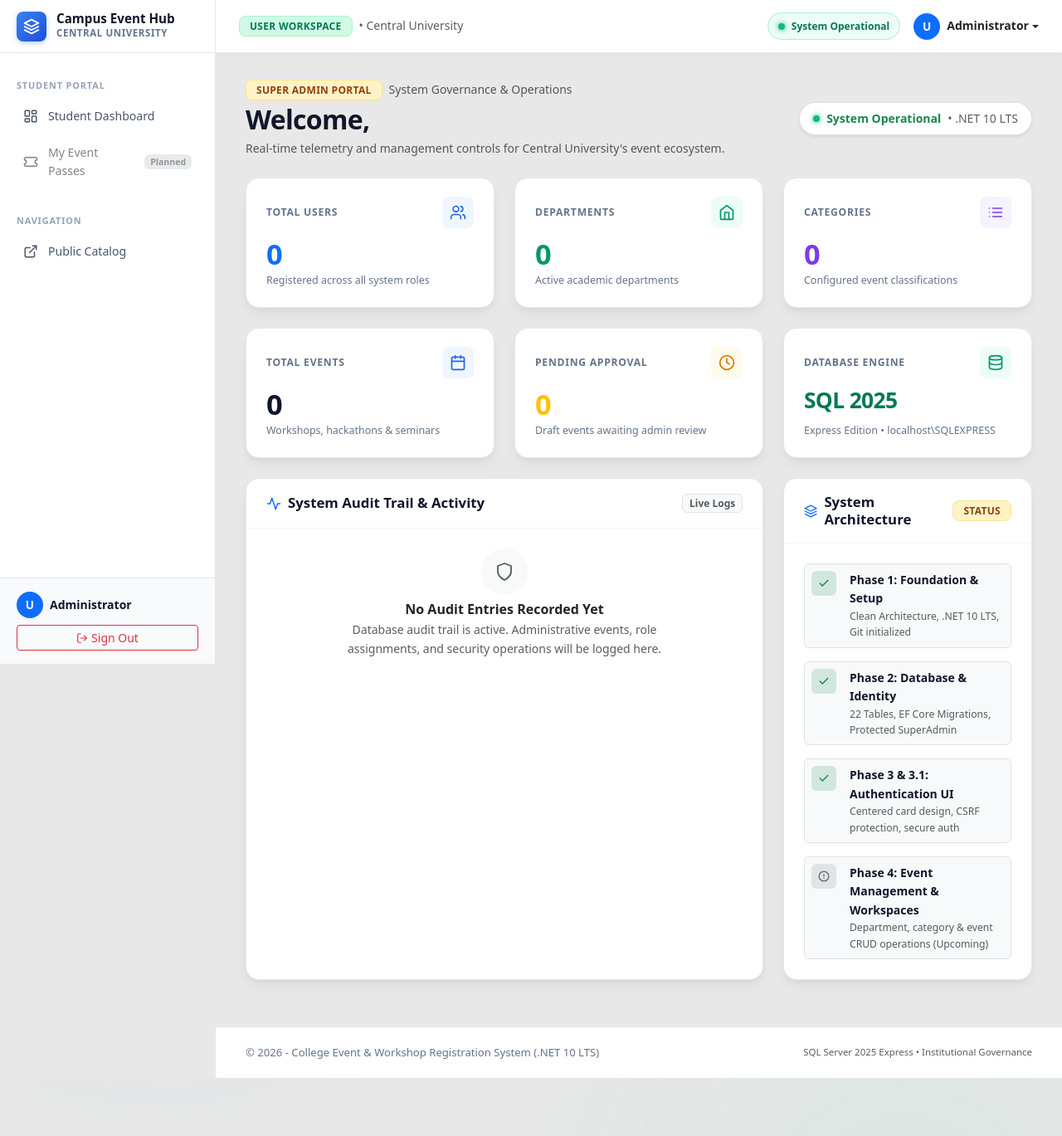
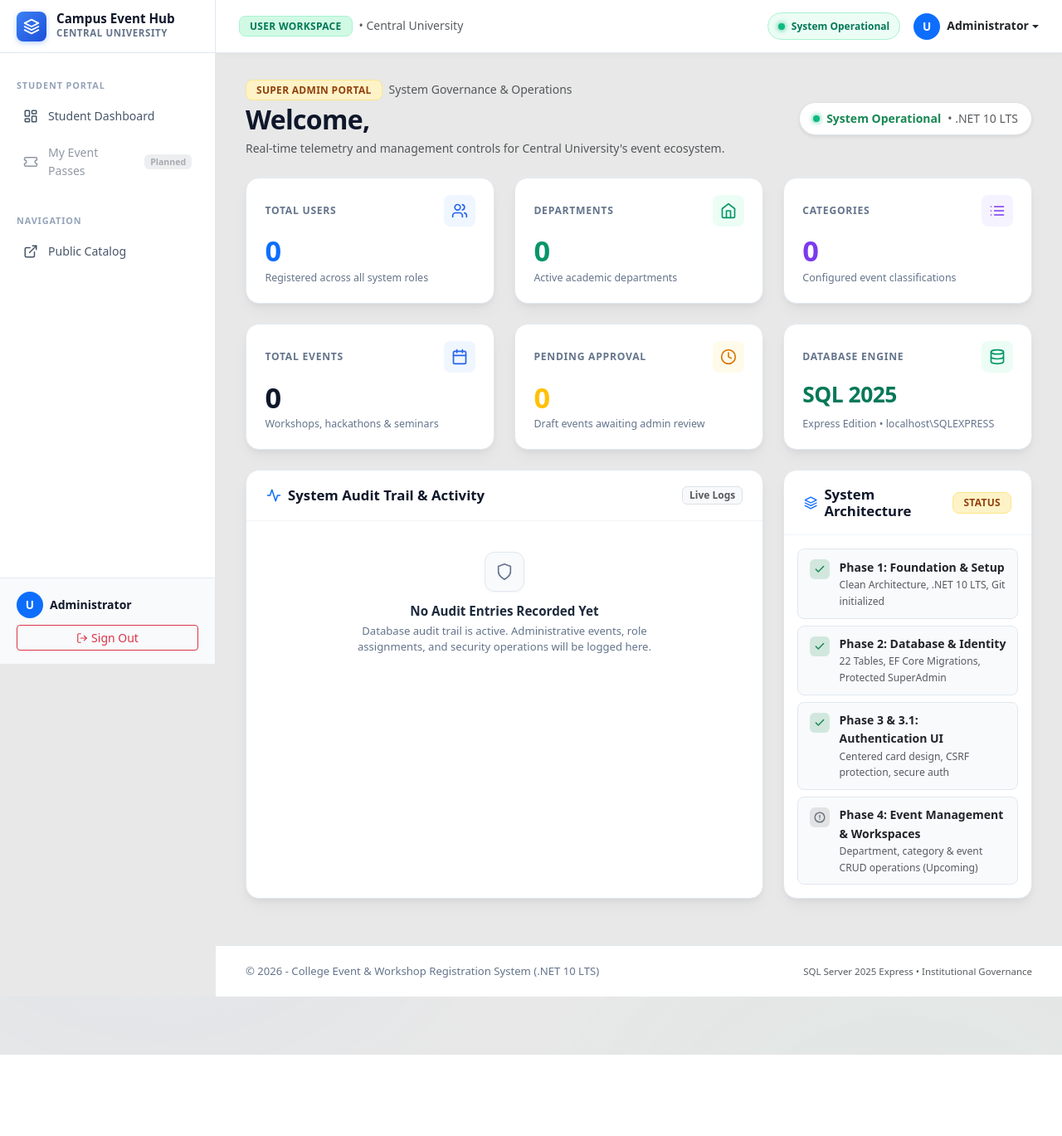
Before and after one commit to as9556641-svg/College_event_project, an ASP.NET Core app: template src/CollegeEventRegistration.Web/Areas/SuperAdmin/Views/Dashboard/Index.cshtml in a window 1280 px wide. Shown: the whole page at 83% size. After the commit the page ends 1271 px from the top, so only its background shows below. Run offline with ASP.NET Core 8, Linux system fonts and the light colour scheme; the template is opened without the code that fills it, so the values that code supplies are empty; some libraries are stand-ins or nearby versions.

Commit message:
fix(dashboard): refine superadmin layout, reduce audit trail empty-state height, and improve spacing

```diff
--- a/src/CollegeEventRegistration.Web/Areas/SuperAdmin/Views/Dashboard/Index.cshtml
+++ b/src/CollegeEventRegistration.Web/Areas/SuperAdmin/Views/Dashboard/Index.cshtml
@@ -27,7 +27,7 @@
 </div>
 
 <!-- Primary Metric Cards Grid -->
-<div class="row g-4 mb-4">
+<div class="row g-3 g-xl-4 mb-4">
     <!-- Total Users -->
     <div class="col-sm-6 col-xl-4">
         <div class="dash-metric-card">
@@ -145,7 +145,7 @@
                         </svg>
                     </div>
                 </div>
-                <div class="dash-metric-value" style="font-size: 1.65rem; color: #047857;">SQL 2025</div>
+                <div class="dash-metric-value-sm">SQL 2025</div>
             </div>
             <p class="dash-metric-subtext">Express Edition &bull; localhost\SQLEXPRESS</p>
         </div>
@@ -153,7 +153,7 @@
 </div>
 
 <!-- Secondary Activity & Architecture Section -->
-<div class="row g-4 mb-4">
+<div class="row g-3 g-xl-4 mb-4">
     <!-- Real Database-Backed Recent Activity / Audit Log -->
     <div class="col-lg-8">
         <div class="dash-panel h-100">
@@ -201,14 +201,14 @@
                 }
                 else
                 {
-                    <div class="p-4 text-center">
-                        <div class="d-inline-flex align-items-center justify-content-center bg-light rounded-circle p-3 mb-2 text-muted">
-                            <svg width="24" height="24" viewBox="0 0 24 24" fill="none" stroke="currentColor" stroke-width="1.8" stroke-linecap="round" stroke-linejoin="round">
+                    <div class="dash-empty-state">
+                        <div class="dash-empty-state-icon">
+                            <svg width="22" height="22" viewBox="0 0 24 24" fill="none" stroke="currentColor" stroke-width="1.8" stroke-linecap="round" stroke-linejoin="round">
                                 <path d="M12 22s8-4 8-10V5l-8-3-8 3v7c0 6 8 10 8 10z"></path>
                             </svg>
                         </div>
-                        <h6 class="fw-semibold text-dark mb-1">No Audit Entries Recorded Yet</h6>
-                        <p class="text-muted small mb-0" style="max-width: 440px; margin: 0 auto;">
+                        <h6 class="dash-empty-state-title">No Audit Entries Recorded Yet</h6>
+                        <p class="dash-empty-state-desc">
                             Database audit trail is active. Administrative events, role assignments, and security operations will be logged here.
                         </p>
                     </div>
@@ -231,46 +231,46 @@
                 </h5>
                 <span class="badge badge-role badge-role-admin">Status</span>
             </div>
-            <div class="dash-panel-body">
-                <div class="d-flex flex-column gap-3">
-                    <div class="d-flex align-items-start gap-3 p-2 rounded bg-light border">
-                        <span class="badge bg-success-subtle text-success p-2 rounded">
+            <div class="dash-panel-body p-3">
+                <div class="d-flex flex-column gap-2">
+                    <div class="dash-arch-item">
+                        <span class="dash-arch-badge bg-success-subtle text-success">
                             <svg width="14" height="14" viewBox="0 0 24 24" fill="none" stroke="currentColor" stroke-width="2.5" stroke-linecap="round" stroke-linejoin="round">
                                 <polyline points="20 6 9 17 4 12"></polyline>
                             </svg>
                         </span>
                         <div>
-                            <div class="fw-semibold small">Phase 1: Foundation &amp; Setup</div>
+                            <div class="fw-semibold small text-dark">Phase 1: Foundation &amp; Setup</div>
                             <div class="text-muted" style="font-size: 0.76rem;">Clean Architecture, .NET 10 LTS, Git initialized</div>
                         </div>
                     </div>
 
-                    <div class="d-flex align-items-start gap-3 p-2 rounded bg-light border">
-                        <span class="badge bg-success-subtle text-success p-2 rounded">
+                    <div class="dash-arch-item">
+                        <span class="dash-arch-badge bg-success-subtle text-success">
                             <svg width="14" height="14" viewBox="0 0 24 24" fill="none" stroke="currentColor" stroke-width="2.5" stroke-linecap="round" stroke-linejoin="round">
                                 <polyline points="20 6 9 17 4 12"></polyline>
                             </svg>
                         </span>
                         <div>
-                            <div class="fw-semibold small">Phase 2: Database &amp; Identity</div>
+                            <div class="fw-semibold small text-dark">Phase 2: Database &amp; Identity</div>
                             <div class="text-muted" style="font-size: 0.76rem;">22 Tables, EF Core Migrations, Protected SuperAdmin</div>
                         </div>
                     </div>
 
-                    <div class="d-flex align-items-start gap-3 p-2 rounded bg-light border">
-                        <span class="badge bg-success-subtle text-success p-2 rounded">
+                    <div class="dash-arch-item">
+                        <span class="dash-arch-badge bg-success-subtle text-success">
                             <svg width="14" height="14" viewBox="0 0 24 24" fill="none" stroke="currentColor" stroke-width="2.5" stroke-linecap="round" stroke-linejoin="round">
                                 <polyline points="20 6 9 17 4 12"></polyline>
                             </svg>
                         </span>
                         <div>
-                            <div class="fw-semibold small">Phase 3 &amp; 3.1: Authentication UI</div>
+                            <div class="fw-semibold small text-dark">Phase 3 &amp; 3.1: Authentication UI</div>
                             <div class="text-muted" style="font-size: 0.76rem;">Centered card design, CSRF protection, secure auth</div>
                         </div>
                     </div>
 
-                    <div class="d-flex align-items-start gap-3 p-2 rounded bg-light border">
-                        <span class="badge bg-secondary-subtle text-secondary p-2 rounded">
+                    <div class="dash-arch-item">
+                        <span class="dash-arch-badge bg-secondary-subtle text-secondary">
                             <svg width="14" height="14" viewBox="0 0 24 24" fill="none" stroke="currentColor" stroke-width="2.5" stroke-linecap="round" stroke-linejoin="round">
                                 <circle cx="12" cy="12" r="10"></circle>
                                 <line x1="12" y1="8" x2="12" y2="12"></line>
@@ -278,7 +278,7 @@
                             </svg>
                         </span>
                         <div>
-                            <div class="fw-semibold small">Phase 4: Event Management &amp; Workspaces</div>
+                            <div class="fw-semibold small text-dark">Phase 4: Event Management &amp; Workspaces</div>
                             <div class="text-muted" style="font-size: 0.76rem;">Department, category &amp; event CRUD operations (Upcoming)</div>
                         </div>
                     </div>
--- a/src/CollegeEventRegistration.Web/Views/Shared/_DashboardLayout.cshtml
+++ b/src/CollegeEventRegistration.Web/Views/Shared/_DashboardLayout.cshtml
@@ -53,7 +53,7 @@
                         </svg>
                         <span>Dashboard</span>
                     </a>
-                    <span class="dash-nav-link text-muted pe-none opacity-75">
+                    <span class="dash-nav-link dash-nav-link-disabled" aria-disabled="true">
                         <svg class="dash-nav-icon" viewBox="0 0 24 24" fill="none" stroke="currentColor" stroke-width="2" stroke-linecap="round" stroke-linejoin="round">
                             <path d="M16 21v-2a4 4 0 0 0-4-4H6a4 4 0 0 0-4 4v2"></path>
                             <circle cx="9" cy="7" r="4"></circle>
@@ -63,7 +63,7 @@
                         <span>User Management</span>
                         <span class="badge bg-secondary-subtle text-secondary small ms-auto">Planned</span>
                     </span>
-                    <span class="dash-nav-link text-muted pe-none opacity-75">
+                    <span class="dash-nav-link dash-nav-link-disabled" aria-disabled="true">
                         <svg class="dash-nav-icon" viewBox="0 0 24 24" fill="none" stroke="currentColor" stroke-width="2" stroke-linecap="round" stroke-linejoin="round">
                             <path d="M3 9l9-7 9 7v11a2 2 0 0 1-2 2H5a2 2 0 0 1-2-2z"></path>
                             <polyline points="9 22 9 12 15 12 15 22"></polyline>
@@ -71,7 +71,7 @@
                         <span>Departments</span>
                         <span class="badge bg-secondary-subtle text-secondary small ms-auto">Planned</span>
                     </span>
-                    <span class="dash-nav-link text-muted pe-none opacity-75">
+                    <span class="dash-nav-link dash-nav-link-disabled" aria-disabled="true">
                         <svg class="dash-nav-icon" viewBox="0 0 24 24" fill="none" stroke="currentColor" stroke-width="2" stroke-linecap="round" stroke-linejoin="round">
                             <line x1="8" y1="6" x2="21" y2="6"></line>
                             <line x1="8" y1="12" x2="21" y2="12"></line>
@@ -83,7 +83,7 @@
                         <span>Event Categories</span>
                         <span class="badge bg-secondary-subtle text-secondary small ms-auto">Planned</span>
                     </span>
-                    <span class="dash-nav-link text-muted pe-none opacity-75">
+                    <span class="dash-nav-link dash-nav-link-disabled" aria-disabled="true">
                         <svg class="dash-nav-icon" viewBox="0 0 24 24" fill="none" stroke="currentColor" stroke-width="2" stroke-linecap="round" stroke-linejoin="round">
                             <rect width="18" height="18" x="3" y="4" rx="2" ry="2"></rect>
                             <line x1="16" y1="2" x2="16" y2="6"></line>
@@ -93,7 +93,7 @@
                         <span>All Events</span>
                         <span class="badge bg-secondary-subtle text-secondary small ms-auto">Planned</span>
                     </span>
-                    <span class="dash-nav-link text-muted pe-none opacity-75">
+                    <span class="dash-nav-link dash-nav-link-disabled" aria-disabled="true">
                         <svg class="dash-nav-icon" viewBox="0 0 24 24" fill="none" stroke="currentColor" stroke-width="2" stroke-linecap="round" stroke-linejoin="round">
                             <path d="M14 2H6a2 2 0 0 0-2 2v16a2 2 0 0 0 2 2h12a2 2 0 0 0 2-2V8z"></path>
                             <polyline points="14 2 14 8 20 8"></polyline>
@@ -104,7 +104,7 @@
                         <span>Audit Logs</span>
                         <span class="badge bg-secondary-subtle text-secondary small ms-auto">Planned</span>
                     </span>
-                    <span class="dash-nav-link text-muted pe-none opacity-75">
+                    <span class="dash-nav-link dash-nav-link-disabled" aria-disabled="true">
                         <svg class="dash-nav-icon" viewBox="0 0 24 24" fill="none" stroke="currentColor" stroke-width="2" stroke-linecap="round" stroke-linejoin="round">
                             <circle cx="12" cy="12" r="3"></circle>
                             <path d="M19.4 15a1.65 1.65 0 0 0 .33 1.82l.06.06a2 2 0 0 1 0 2.83 2 2 0 0 1-2.83 0l-.06-.06a1.65 1.65 0 0 0-1.82-.33 1.65 1.65 0 0 0-1 1.51V21a2 2 0 0 1-2 2 2 2 0 0 1-2-2v-.09A1.65 1.65 0 0 0 9 19.4a1.65 1.65 0 0 0-1.82.33l-.06.06a2 2 0 0 1-2.83 0 2 2 0 0 1 0-2.83l.06-.06a1.65 1.65 0 0 0 .33-1.82 1.65 1.65 0 0 0-1.51-1H3a2 2 0 0 1-2-2 2 2 0 0 1 2-2h.09A1.65 1.65 0 0 0 4.6 9a1.65 1.65 0 0 0-.33-1.82l-.06-.06a2 2 0 0 1 0-2.83 2 2 0 0 1 2.83 0l.06.06a1.65 1.65 0 0 0 1.82.33H9a1.65 1.65 0 0 0 1-1.51V3a2 2 0 0 1 2-2 2 2 0 0 1 2 2v.09a1.65 1.65 0 0 0 1 1.51 1.65 1.65 0 0 0 1.82-.33l.06-.06a2 2 0 0 1 2.83 0 2 2 0 0 1 0 2.83l-.06.06a1.65 1.65 0 0 0-.33 1.82V9a1.65 1.65 0 0 0 1.51 1H21a2 2 0 0 1 2 2 2 2 0 0 1-2 2h-.09a1.65 1.65 0 0 0-1.51 1z"></path>
@@ -125,7 +125,7 @@
                         </svg>
                         <span>Admin Dashboard</span>
                     </a>
-                    <span class="dash-nav-link text-muted pe-none opacity-75">
+                    <span class="dash-nav-link dash-nav-link-disabled" aria-disabled="true">
                         <svg class="dash-nav-icon" viewBox="0 0 24 24" fill="none" stroke="currentColor" stroke-width="2" stroke-linecap="round" stroke-linejoin="round">
                             <rect width="18" height="18" x="3" y="4" rx="2" ry="2"></rect>
                             <line x1="16" y1="2" x2="16" y2="6"></line>
@@ -135,7 +135,7 @@
                         <span>Manage Events</span>
                         <span class="badge bg-secondary-subtle text-secondary small ms-auto">Planned</span>
                     </span>
-                    <span class="dash-nav-link text-muted pe-none opacity-75">
+                    <span class="dash-nav-link dash-nav-link-disabled" aria-disabled="true">
                         <svg class="dash-nav-icon" viewBox="0 0 24 24" fill="none" stroke="currentColor" stroke-width="2" stroke-linecap="round" stroke-linejoin="round">
                             <path d="M14 2H6a2 2 0 0 0-2 2v16a2 2 0 0 0 2 2h12a2 2 0 0 0 2-2V8z"></path>
                             <polyline points="14 2 14 8 20 8"></polyline>
@@ -156,7 +156,7 @@
                         </svg>
                         <span>Coordinator Workspace</span>
                     </a>
-                    <span class="dash-nav-link text-muted pe-none opacity-75">
+                    <span class="dash-nav-link dash-nav-link-disabled" aria-disabled="true">
                         <svg class="dash-nav-icon" viewBox="0 0 24 24" fill="none" stroke="currentColor" stroke-width="2" stroke-linecap="round" stroke-linejoin="round">
                             <rect width="18" height="18" x="3" y="4" rx="2" ry="2"></rect>
                         </svg>
@@ -176,7 +176,7 @@
                         </svg>
                         <span>Student Dashboard</span>
                     </a>
-                    <span class="dash-nav-link text-muted pe-none opacity-75">
+                    <span class="dash-nav-link dash-nav-link-disabled" aria-disabled="true">
                         <svg class="dash-nav-icon" viewBox="0 0 24 24" fill="none" stroke="currentColor" stroke-width="2" stroke-linecap="round" stroke-linejoin="round">
                             <path d="M2 9a3 3 0 0 1 0 6v2a2 2 0 0 0 2 2h16a2 2 0 0 0 2-2v-2a3 3 0 0 1 0-6V7a2 2 0 0 0-2-2H4a2 2 0 0 0-2 2Z"></path>
                         </svg>
--- a/src/CollegeEventRegistration.Web/wwwroot/css/dashboard.css
+++ b/src/CollegeEventRegistration.Web/wwwroot/css/dashboard.css
@@ -116,6 +116,18 @@
   border-left: 3px solid #3B82F6;
 }
 
+.dash-nav-link-disabled {
+  opacity: 0.6;
+  cursor: not-allowed !important;
+  pointer-events: none !important;
+  user-select: none;
+}
+
+.dash-nav-link-disabled:hover {
+  background-color: transparent !important;
+  color: #64748B !important;
+}
+
 .dash-nav-icon {
   width: 18px;
   height: 18px;
@@ -198,10 +210,11 @@
   background: #FFFFFF;
   border: 1px solid #E2E8F0;
   border-radius: 1rem;
-  padding: 1.35rem 1.5rem;
+  padding: 1.25rem 1.4rem;
   box-shadow: 0 4px 6px -1px rgba(15, 23, 42, 0.04), 0 10px 20px -4px rgba(15, 23, 42, 0.05);
   transition: transform 0.2s cubic-bezier(0.4, 0, 0.2, 1), box-shadow 0.2s ease;
   height: 100%;
+  min-height: 136px;
   display: flex;
   flex-direction: column;
   justify-content: space-between;
@@ -216,7 +229,7 @@
   display: flex;
   align-items: center;
   justify-content: space-between;
-  margin-bottom: 0.75rem;
+  margin-bottom: 0.65rem;
 }
 
 .dash-metric-label {
@@ -262,6 +275,15 @@
   color: #0F172A;
   line-height: 1.1;
   letter-spacing: -0.025em;
+  margin-bottom: 0.25rem;
+}
+
+.dash-metric-value-sm {
+  font-size: 1.65rem;
+  font-weight: 800;
+  color: #047857;
+  line-height: 1.2;
+  letter-spacing: -0.02em;
   margin-bottom: 0.25rem;
 }
 
@@ -330,6 +352,73 @@
 }
 
 /* --------------------------------------------------------------------------
+   Empty State Component
+   -------------------------------------------------------------------------- */
+.dash-empty-state {
+  display: flex;
+  flex-direction: column;
+  align-items: center;
+  justify-content: center;
+  text-align: center;
+  padding: 2.25rem 1.5rem;
+  min-height: 200px;
+}
+
+.dash-empty-state-icon {
+  width: 48px;
+  height: 48px;
+  border-radius: 12px;
+  background-color: #F8FAFC;
+  border: 1px solid #E2E8F0;
+  display: inline-flex;
+  align-items: center;
+  justify-content: center;
+  color: #64748B;
+  margin-bottom: 0.85rem;
+  box-shadow: 0 1px 3px rgba(15, 23, 42, 0.04);
+}
+
+.dash-empty-state-title {
+  font-size: 0.95rem;
+  font-weight: 600;
+  color: #1E293B;
+  margin-bottom: 0.35rem;
+}
+
+.dash-empty-state-desc {
+  font-size: 0.82rem;
+  color: #64748B;
+  max-width: 420px;
+  margin: 0 auto;
+  line-height: 1.5;
+}
+
+/* --------------------------------------------------------------------------
+   Architecture Roadmap Component
+   -------------------------------------------------------------------------- */
+.dash-arch-item {
+  display: flex;
+  align-items: flex-start;
+  gap: 0.75rem;
+  padding: 0.65rem 0.85rem;
+  border-radius: 0.5rem;
+  background-color: #F8FAFC;
+  border: 1px solid #E2E8F0;
+  transition: background-color 0.15s ease;
+}
+
+.dash-arch-badge {
+  display: inline-flex;
+  align-items: center;
+  justify-content: center;
+  width: 24px;
+  height: 24px;
+  border-radius: 6px;
+  flex-shrink: 0;
+  margin-top: 0.1rem;
+}
+
+/* --------------------------------------------------------------------------
    Footer
    -------------------------------------------------------------------------- */
 .dash-footer {
```
